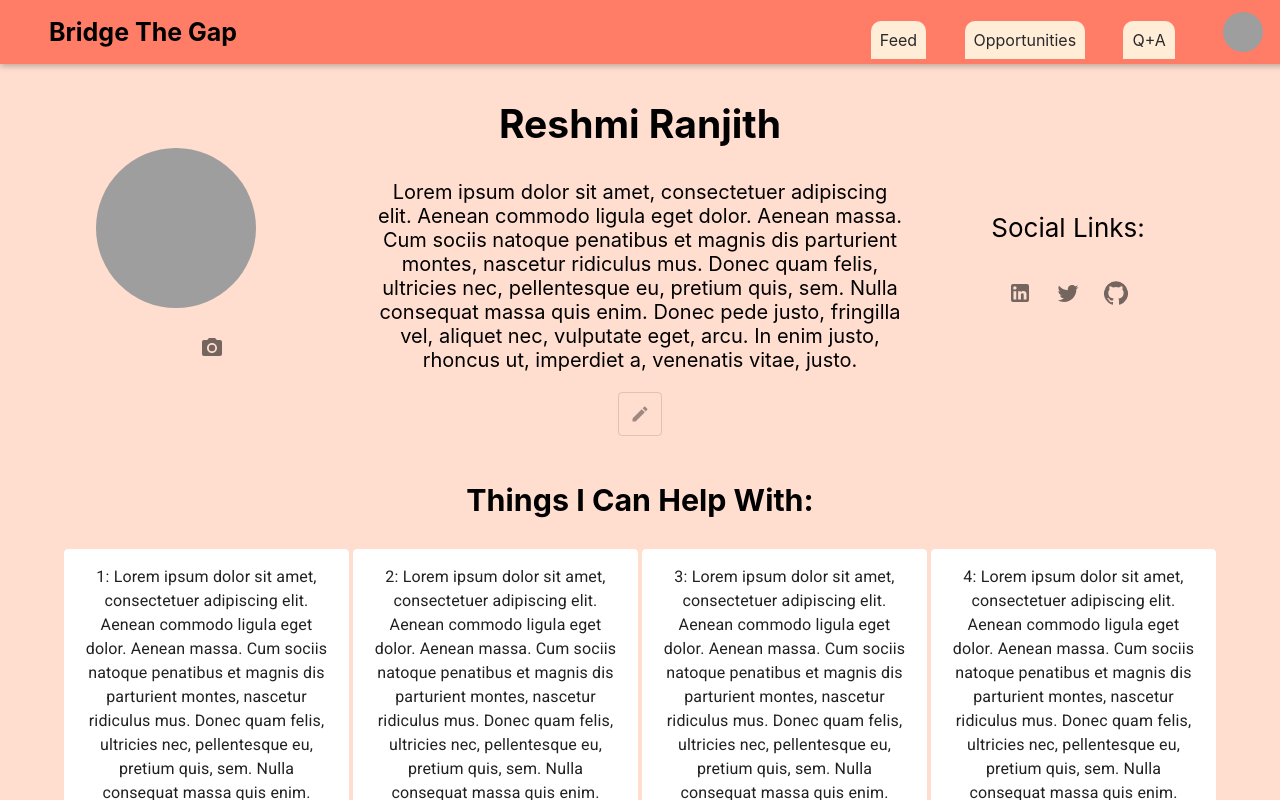
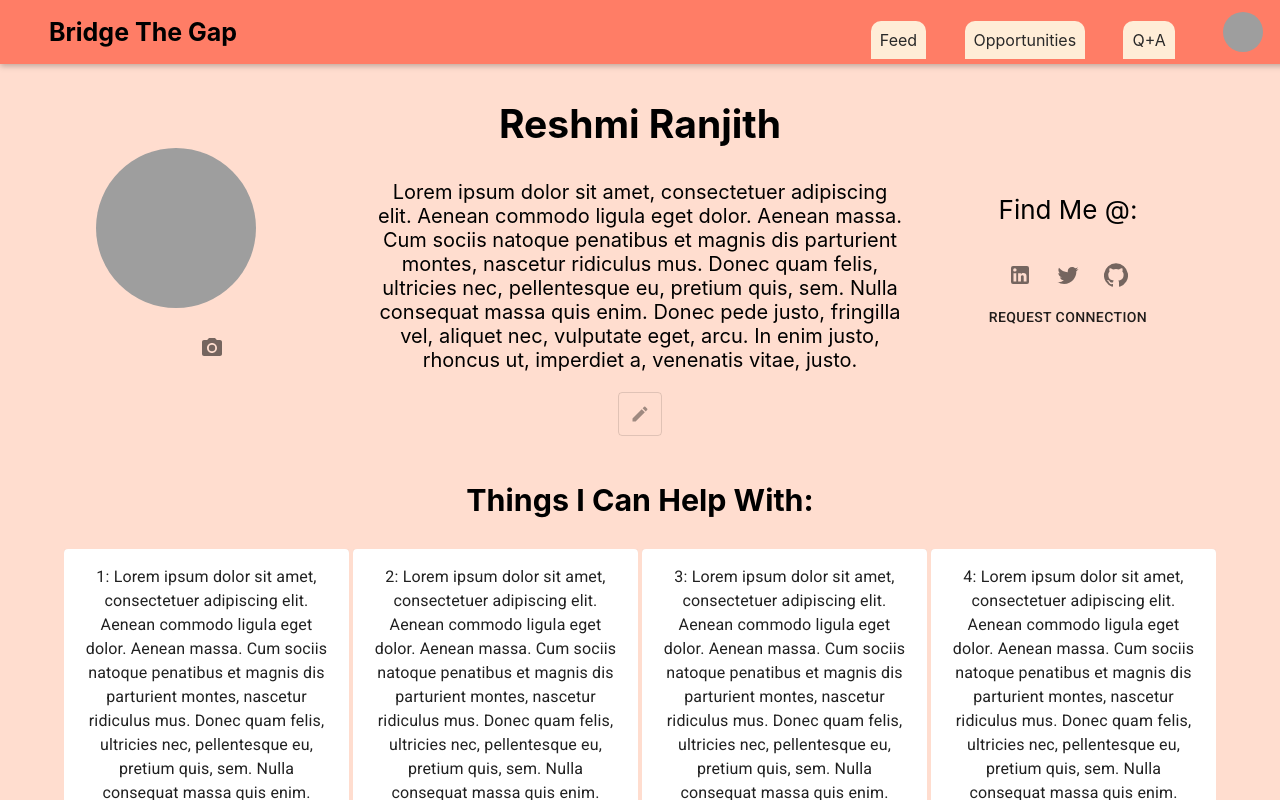
Before and after one commit to ReshmiCode/Bridge-The-Gap, a React (Create React App) app in the folder website/: page /profile in a window 1280 px wide. Shown: the top 800 px of the page. Built offline with nearby package versions, Linux system fonts and the light colour scheme; no server answers; grey boxes are pictures that could not be loaded.

Commit message:
add request conn

```diff
--- a/website/src/components/ProfileBar.js
+++ b/website/src/components/ProfileBar.js
@@ -1,5 +1,5 @@
 import React, { useState } from "react";
-import { Avatar, IconButton, TextField } from "@material-ui/core";
+import { Avatar, IconButton, TextField, Button } from "@material-ui/core";
 import {
   Create,
   PhotoCamera,
@@ -52,7 +52,7 @@ function ProfileBar() {
         </ToggleButton>
       </div>
       <div style={{ flex: 1 }}>
-        <p>Social Links:</p>
+        <p>Find Me @:</p>
         <IconButton>
           <LinkedIn />
         </IconButton>
@@ -62,6 +62,7 @@ function ProfileBar() {
         <IconButton>
           <GitHub />
         </IconButton>
+        <Button>Request Connection</Button>
       </div>
     </div>
   );
```
